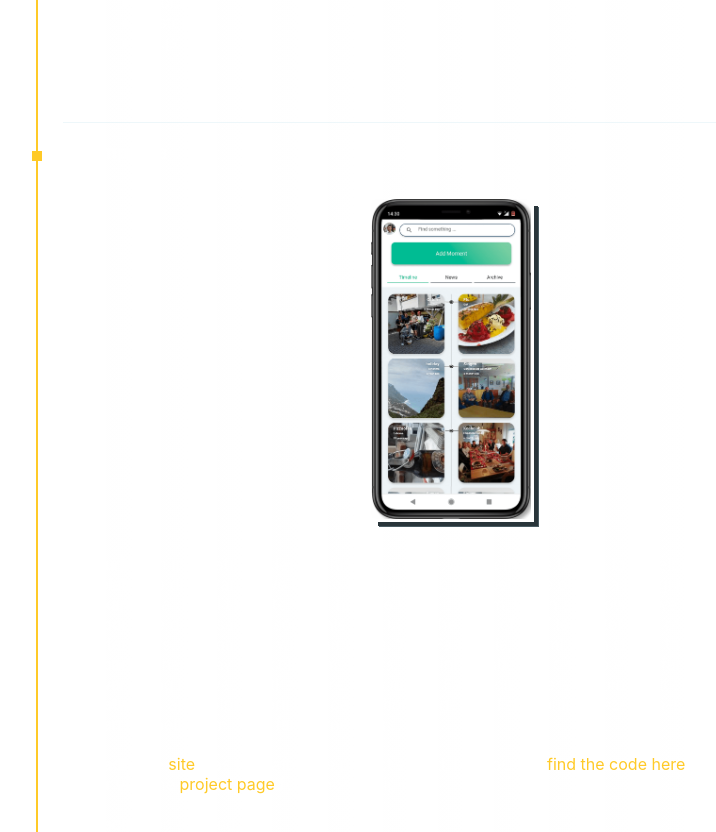
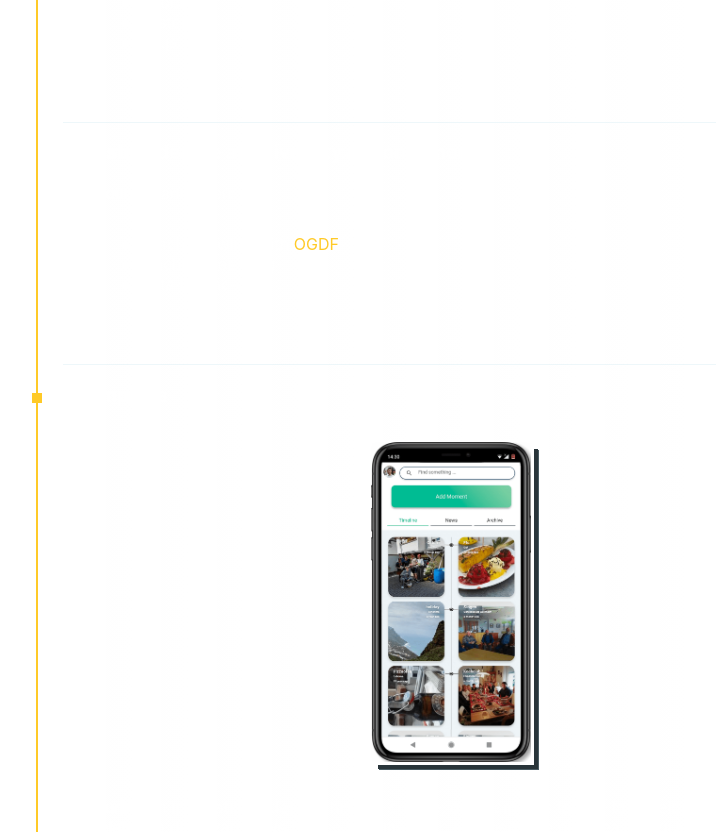
Before and after one commit to poesterlin/portfolio, a Svelte app: page / in a window 1280 px wide. Shown: the part 1180-2012 px from the top of the page, without its empty margins (301-1017 px from the left). Built offline with nearby package versions, Linux system fonts and the light colour scheme.

Commit message:
add info about masters degree

```diff
--- a/src/App.svelte
+++ b/src/App.svelte
@@ -34,6 +34,12 @@
         ],
         image: "wm.jpg"
       },
+      {
+        header: "Masters degree at University of Konstance",
+        body: "Courses and Interests:",
+        list: ["Graph Drawing with {0}", "Machine Learning", "Data Science"],
+        links: [{ href: "https://ogdf.uos.de/", desc: "OGDF" }]
+      }
     ]
   });
 
```
Lines whose indentation alone changed are shown as unchanged.
